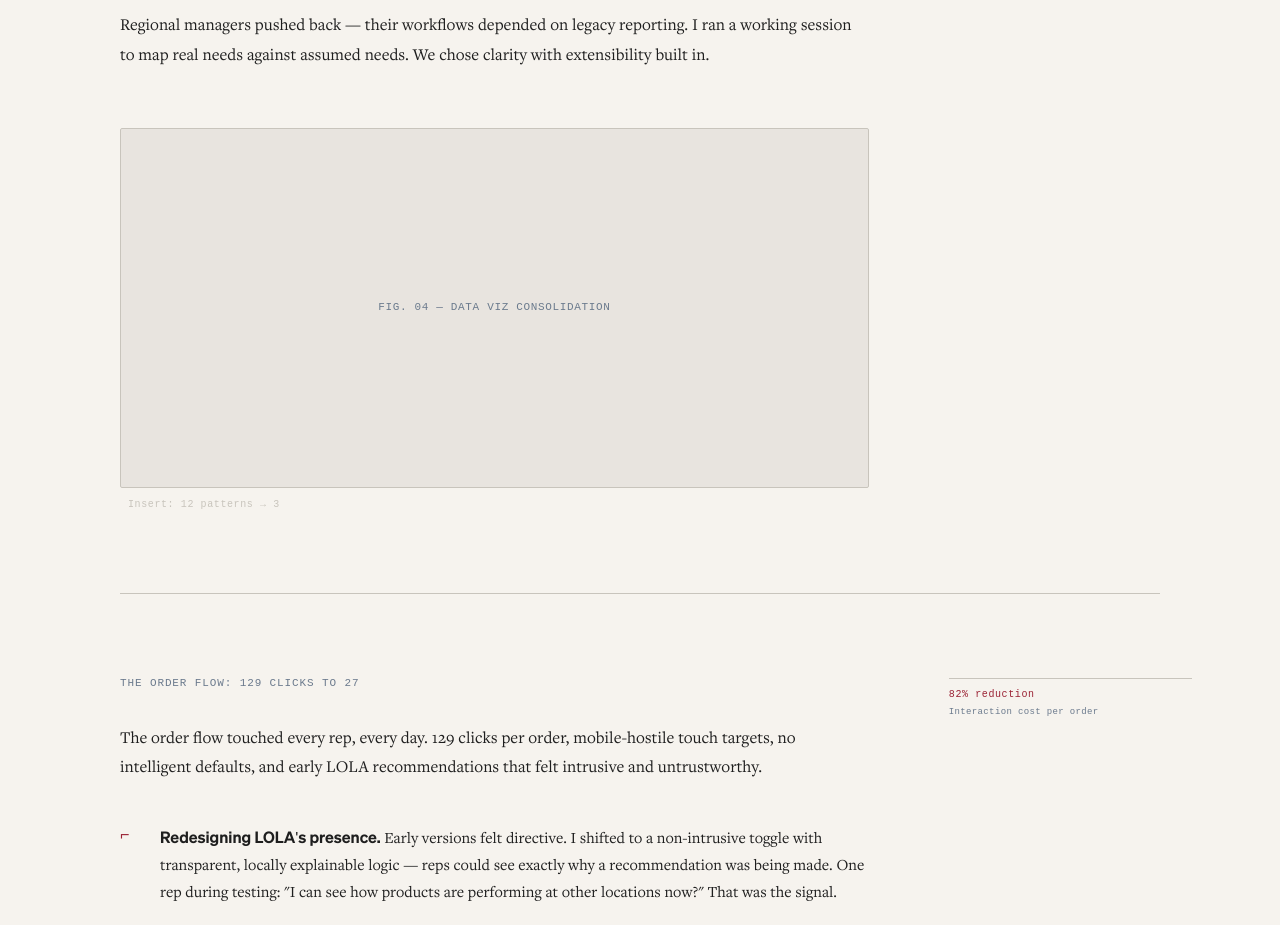
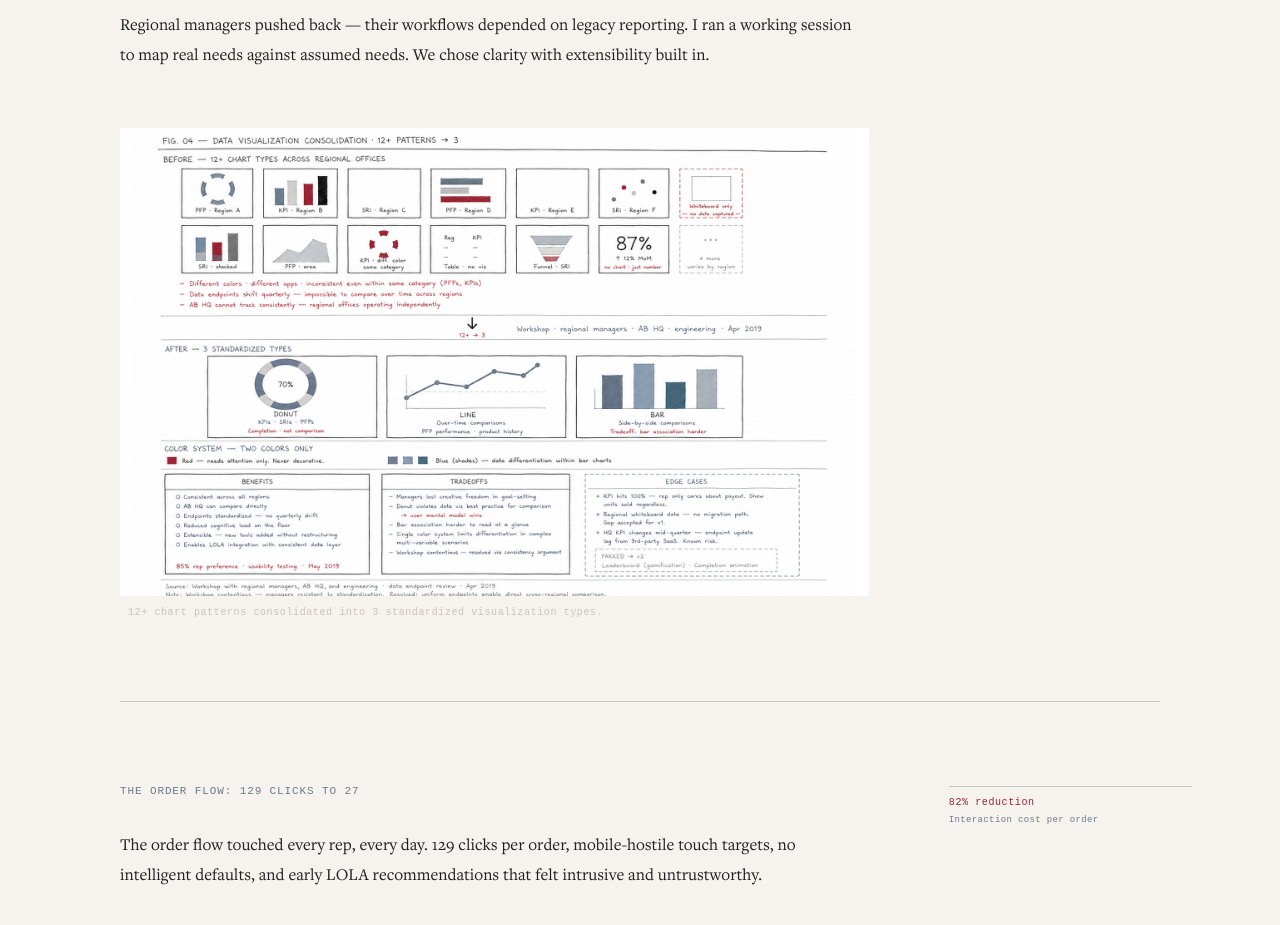
Before and after one commit to nightprince-leo/jacob-portfolio, a Next.js app: page /case-studies/anheuser-busch in a window 1280 px wide. Shown: the part 5460-6385 px from the top of the page. Built offline with nearby package versions, Linux system fonts and the light colour scheme.

Commit message:
Update case study figure with a revised caption, added image source, and improved alt text for enhanced clarity and accessibility.

```diff
--- a/content.js
+++ b/content.js
@@ -137,7 +137,13 @@ export const CASE_STUDIES = [
           "The existing ecosystem had 12+ inconsistent chart types accumulated over years. I proposed consolidating to three: historical trends, current-month performance, incentive tracking.",
           "Regional managers pushed back — their workflows depended on legacy reporting. I ran a working session to map real needs against assumed needs. We chose clarity with extensibility built in.",
         ],
-        figure: { label: "FIG. 04 — DATA VIZ CONSOLIDATION", caption: "Insert: 12 patterns → 3", placeholder: true },
+        figure: {
+          label: "FIG. 04 — DATA VIZ CONSOLIDATION",
+          caption: "12+ chart patterns consolidated into 3 standardized visualization types.",
+          image: "/images/ab_fig4_datavis.png",
+          alt: "Data visualization consolidation from 12 plus chart patterns down to 3 standardized types.",
+          placeholder: false,
+        },
       },
       {
         id: "orderflow",
```
